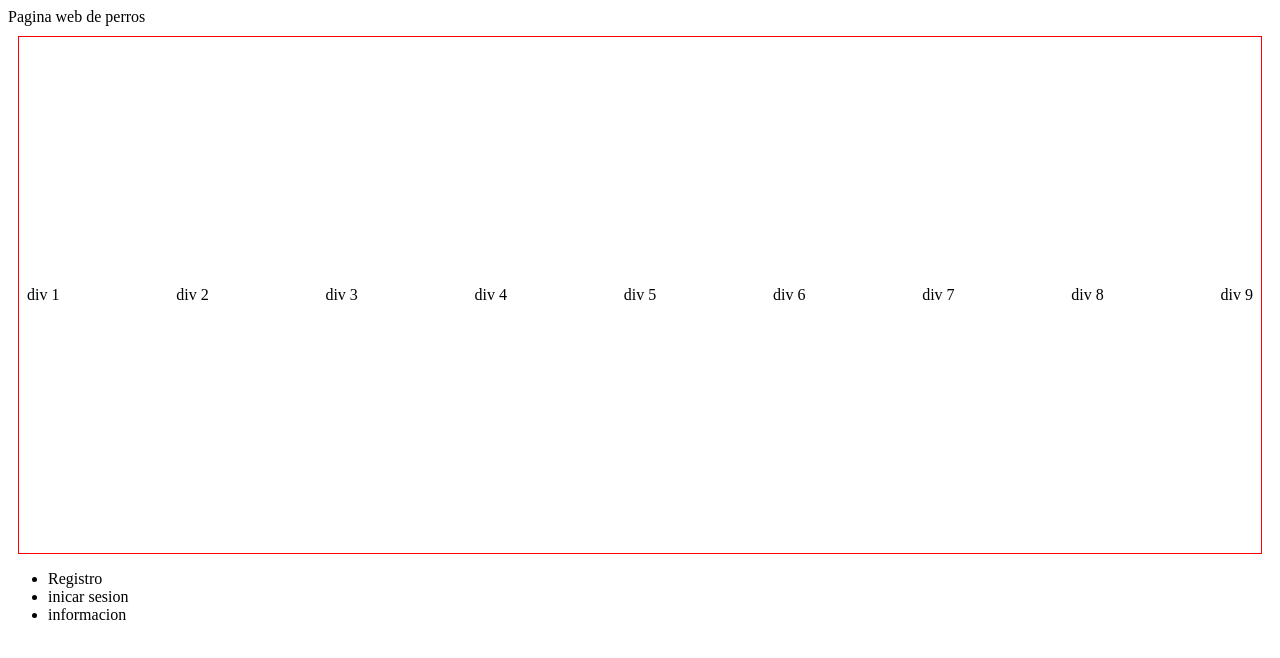
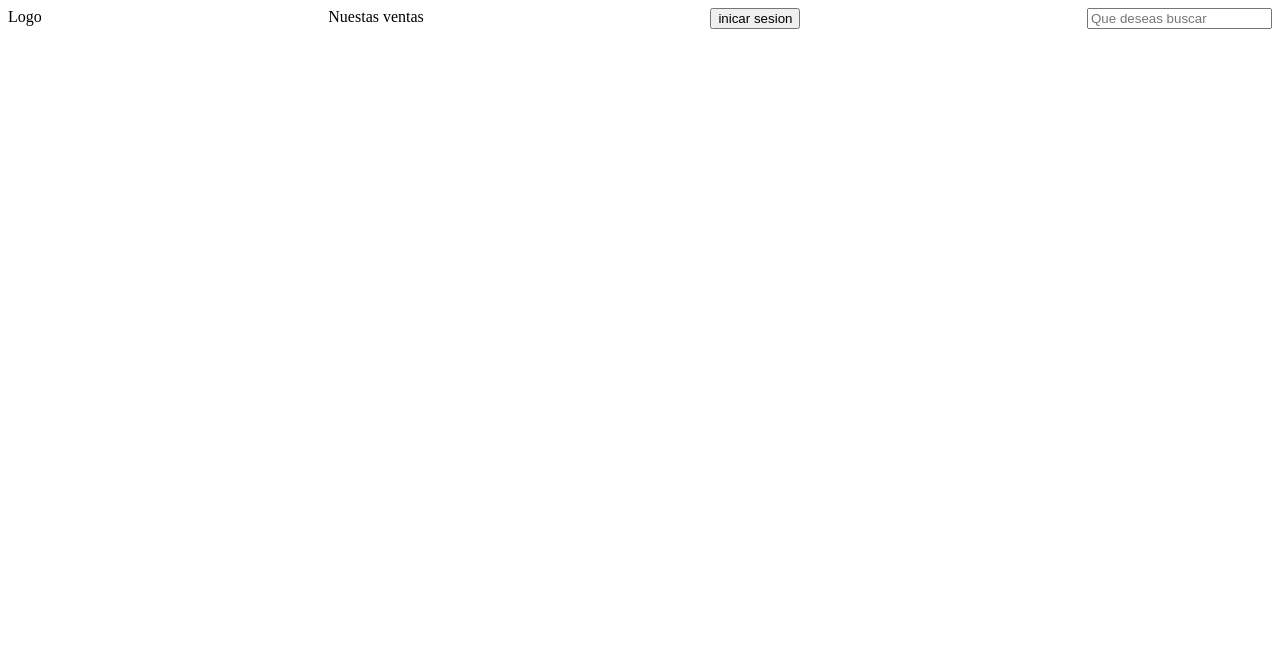
Before and after one commit to juan-camil/Creacion-de-proyecto-de-ventas, a plain HTML site: page index.html in a window 1280 px wide. Drawn offline with Linux system fonts and the light colour scheme.

Commit message:
creacion del navbar

```diff
--- a/estilos/Styles.css
+++ b/estilos/Styles.css
@@ -1,15 +1,25 @@
+body{
+    margin: 0%;
+
+}
+ul{
+    list-style: none;
+    padding: 0%;
+    margin: 0%;
+}
 .contenedorDivs{
-    display: flex;
-    border: 1px solid red;
-    margin: 10px;
-    padding: 8px;
 
-    height: 500px;
-
-
-    justify-content: space-between;
-
-    align-items: center;
+    box-shadow: rgb(240, 96, 96);
 
 
 }
+
+
+.navbar{
+    display: flex;
+    justify-content: space-between;
+    padding: 8px;
+
+
+
+}
--- a/index.html
+++ b/index.html
@@ -6,26 +6,23 @@
     <meta name="viewport" content="width=device-width, initial-scale=1.0">
     <title>Document</title>
     <link href="./estilos/Styles.css" rel="stylesheet"/>
+    <link rel="shortcut icon" href="./media/logo.png">
 </head>
 <body>
-    <div> Pagina web de perros </div>
-<div class= "contenedorDivs">
-    <div> div 1</div>
-    <div> div 2</div>
-    <div> div 3</div>
-    <div> div 4</div>
-    <div> div 5</div>
-    <div> div 6</div>
-    <div> div 7</div>
-    <div> div 8</div>
-    <div> div 9</div>
 
+<div class="contenedorDivs" >
+    <ul class= "navbar">
+        <li>Logo</li>
+        <li> Nuestas ventas </li>
+        <li>
+            <button>inicar sesion </button>
+        </li>
+        <li>
+            <input placeholder="Que deseas buscar">
+        </li>
+
+    </ul>
 </div>
-<ul>
-    <li> Registro </li>
-    <li> inicar sesion</li>
-    <li> informacion</li>
-</ul>
 
     </body>
     </html>
```
Also changed, not shown: media/logo.png (added).
